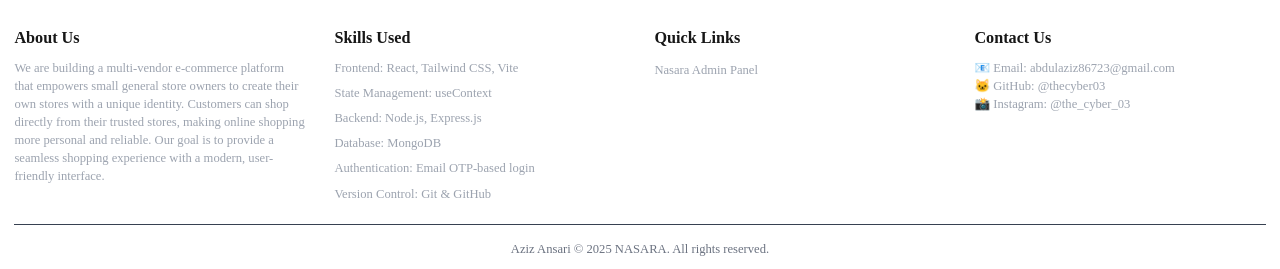
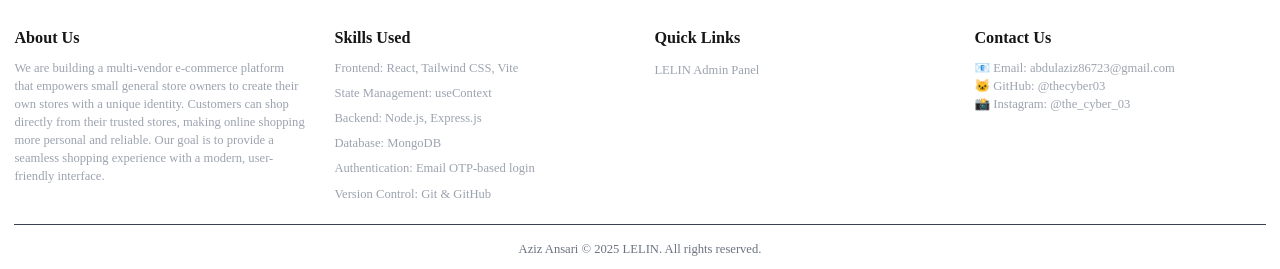
Before and after one commit to thecyber03/lelin, a React (Vite) app: page / in a window 1280 px wide. Shown: the part 805-1074 px from the top of the page. Built offline with nearby package versions, Linux system fonts and the light colour scheme; no server answers; a web font is replaced by a local one.

Commit message:
footer-link and menu lelin link

```diff
--- a/src/components/Footer.jsx
+++ b/src/components/Footer.jsx
@@ -39,8 +39,8 @@ const Footer = () => {
             <h2 className="text-lg font-semibold">Quick Links</h2>
             <ul className="mt-2 space-y-0">
               <li>
-                <a href="https://" target="_blank" rel="noopener noreferrer" className="text-sm text-gray-400 hover:text-red-100">
-                  Nasara Admin Panel
+                <a href="https://lelin-admin-front.vercel.app" target="_blank" rel="noopener noreferrer" className="text-sm text-gray-400 hover:text-red-100">
+                  LELIN Admin Panel
                 </a>
               </li>
             </ul>
@@ -56,7 +56,7 @@ const Footer = () => {
         </div>
 
         <div className="border-t border-gray-700 mt-6 pt-4 text-center text-sm text-gray-500">
-          Aziz Ansari © 2025 NASARA. All rights reserved.
+          Aziz Ansari © 2025 LELIN. All rights reserved.
         </div>
       </div>
     </footer>
--- a/src/components/NavbarMenu.jsx
+++ b/src/components/NavbarMenu.jsx
@@ -28,7 +28,7 @@ export default function NavbarMenu({ isActive, setIsActive }) {
     { name: "Github", url: "https://github.com/thecyber03" },
     { name: "LinkedIn", url: "https://linkedin.com/in/aziz ansari" },
     { name: "abdulaziz86723@gmail.com", url: "mailto:abdulaziz86723@gmail.com" },
-    { name: "nasara's admin panel", url: "https://" },
+    { name: "lelin's admin panel", url: "https://lelin-admin-front.vercel.app" },
   ];
 
   return (
```
